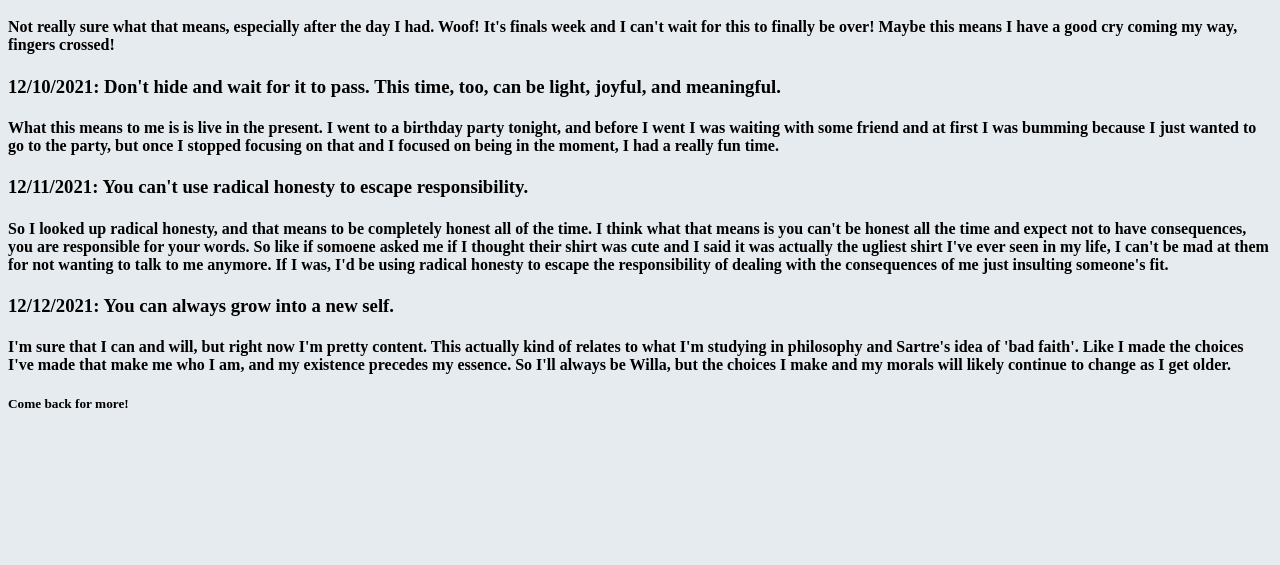
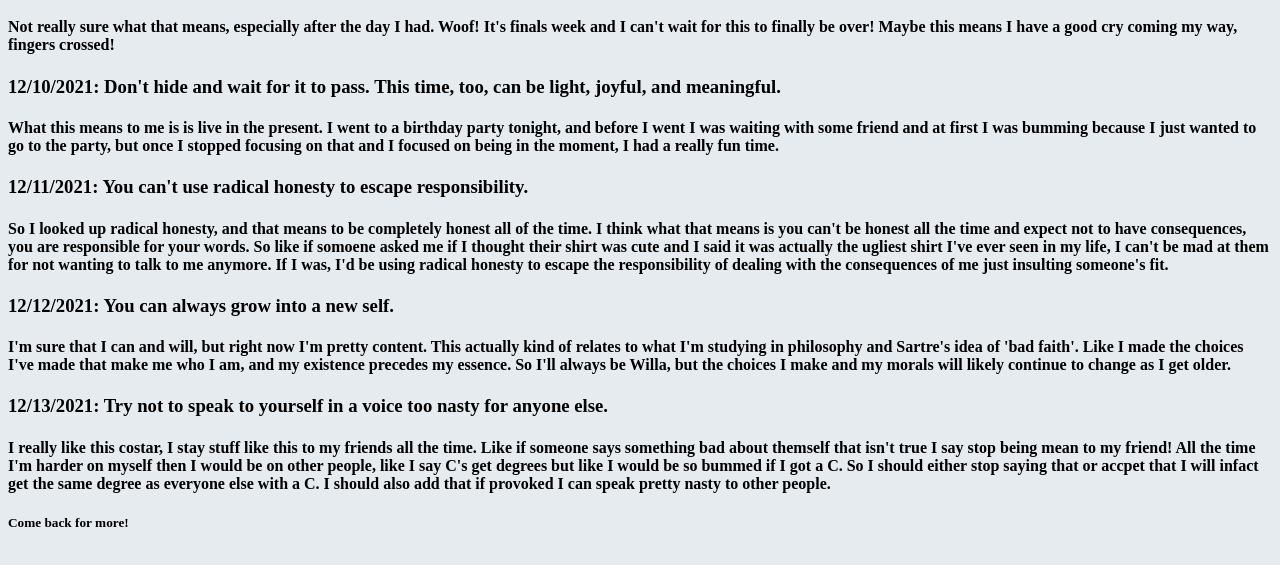
Before and after one commit to willadenton/co-star, a plain HTML site: page index.html in a window 1280 px wide. Shown: the part 99-664 px from the top of the page. Drawn offline with Linux system fonts and the light colour scheme.

Commit message:
Add files via upload

```diff
--- a/index.html
+++ b/index.html
@@ -91,6 +91,14 @@
           Like I made the choices I've made that make me who I am, and my existence precedes my essence. So I'll always be Willa, but the choices I make and my morals will likely
           continue to change as I get older.
         </h4>
+        <h3>
+          12/13/2021: Try not to speak to yourself in a voice too nasty for anyone else.
+        </h3>
+        <h4>
+          I really like this costar, I stay stuff like this to my friends all the time. Like if someone says something bad about themself that isn't true
+          I say stop being mean to my friend! All the time I'm harder on myself then I would be on other people, like I say C's get degrees but like I would
+          be so bummed if I got a C. So I should either stop saying that or accpet that I will infact get the same degree as everyone else with a C. I should also add that if provoked I can speak pretty nasty to other people.
+        </h4>
     </body2>
 
     <body3>
```
